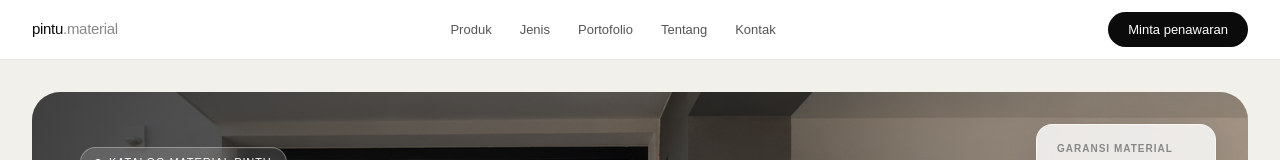
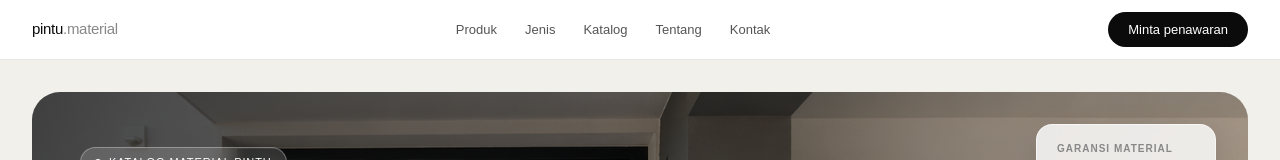
Before and after one commit to kipliybatis123-alt/PROJECT, a React (Vite) app: page / in a window 1280 px wide. Shown: the top 160 px of the page. Built offline with nearby package versions, Linux system fonts and the light colour scheme.

Commit message:
Update Navbar.jsx

```diff
--- a/src/components/Navbar.jsx
+++ b/src/components/Navbar.jsx
@@ -34,7 +34,7 @@ const Navbar = () => {
         {[
           { label: "Produk", href: "#produk" },
           { label: "Jenis", href: "#jenis" },
-          { label: "Portofolio", href: "#portofolio" },
+          { label: "Katalog", href: "#portofolio" },
           { label: "Tentang", href: "#tentang" },
           { label: "Kontak", href: "#kontak" },
         ].map((item) => (
```
